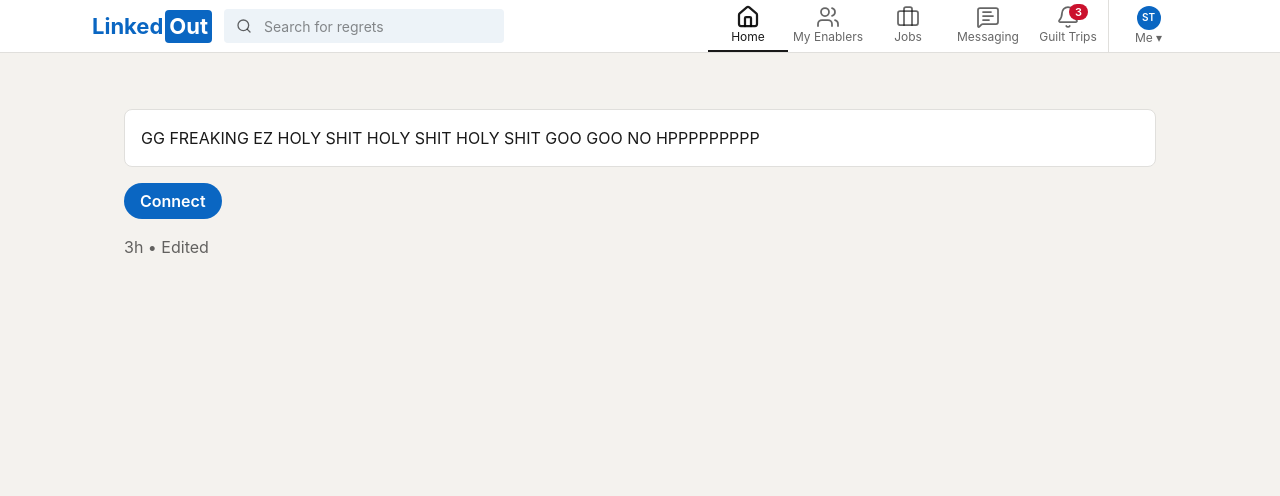
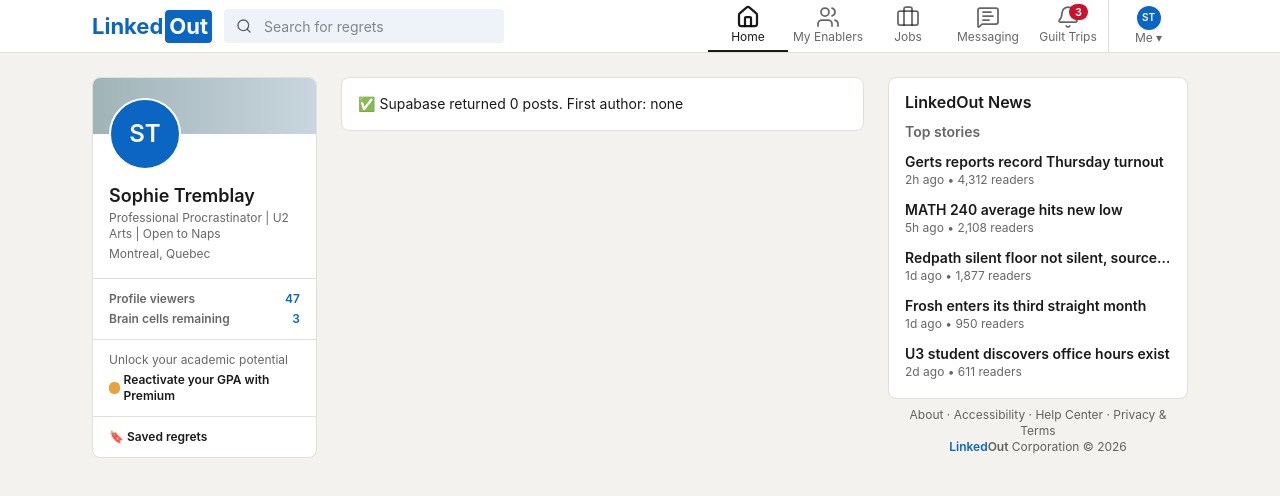
Before and after one commit to amirqashoua-hub/LinkedOut, a Next.js app: page / in a window 1280 px wide. Shown: the top 496 px of the page. Built offline with nearby package versions, Linux system fonts and the light colour scheme; no server answers; the database is empty.

Commit message:
Left and Right bars

```diff
--- a/app/page.tsx
+++ b/app/page.tsx
@@ -1,13 +1,27 @@
-export default function Home() {
+import { cookies } from "next/headers";
+import { createClient } from "@/utils/supabase/server";
+import LeftSidebar from "@/components/LeftSidebar";
+import RightSidebar from "@/components/RightSidebar";
+
+export default async function Home() {
+  // Read the feed from Supabase (Person 2's "feed" view)
+  const supabase = createClient(await cookies());
+  const { data: posts, error } = await supabase.from("feed").select("*");
+
   return (
-    <div className="p-8 space-y-4">
-      <div className="bg-card border rounded-lg p-4">
-        GG FREAKING EZ HOLY SHIT HOLY SHIT HOLY SHIT GOO GOO NO HPPPPPPPPP
-      </div>
-      <button className="bg-primary text-primary-foreground rounded-full px-4 py-1.5 font-semibold">
-        Connect
-      </button>
-      <p className="text-muted-foreground">3h • Edited</p>
+    <div className="grid grid-cols-1 gap-6 md:grid-cols-[225px_minmax(0,1fr)] lg:grid-cols-[225px_minmax(0,1fr)_300px]">
+      <LeftSidebar />
+
+      <section className="space-y-2">
+        {/* TEMPORARY: tells us whether Supabase works. Replaced in step 3b */}
+        <div className="rounded-lg border bg-card p-4 text-sm">
+          {error
+            ? `❌ Supabase error: ${error.message}`
+            : `✅ Supabase returned ${posts.length} posts. First author: ${posts[0]?.full_name ?? "none"}`}
+        </div>
+      </section>
+
+      <RightSidebar />
     </div>
   );
 }
--- /dev/null
+++ b/components/LeftSidebar.tsx
@@ -0,0 +1,51 @@
+import Link from "next/link";
+
+export default function LeftSidebar() {
+  return (
+    <aside className="hidden space-y-2 md:block">
+      <div className="overflow-hidden rounded-lg border bg-card">
+        {/* Banner */}
+        <div className="h-14 bg-linear-to-r from-[#A0B4B7] to-[#C9D6DF]" />
+
+        {/* Avatar overlaps the banner (negative margin pulls it up) */}
+        <div className="px-4 pb-4">
+          <Link href="/in/sophie-t" className="-mt-9 block w-fit">
+            <div className="flex h-[72px] w-[72px] items-center justify-center rounded-full border-2 border-white bg-primary text-2xl font-semibold text-primary-foreground">
+              ST
+            </div>
+          </Link>
+          <Link href="/in/sophie-t" className="mt-3 block text-lg font-semibold hover:underline">
+            Sophie Tremblay
+          </Link>
+          <p className="text-xs text-muted-foreground">
+            Professional Procrastinator | U2 Arts | Open to Naps
+          </p>
+          <p className="mt-1 text-xs text-muted-foreground">Montreal, Quebec</p>
+        </div>
+
+        {/* Stats */}
+        <div className="space-y-1 border-t px-4 py-3 text-xs font-semibold">
+          <div className="flex justify-between">
+            <span className="text-muted-foreground">Profile viewers</span>
+            <span className="text-primary">47</span>
+          </div>
+          <div className="flex justify-between">
+            <span className="text-muted-foreground">Brain cells remaining</span>
+            <span className="text-primary">3</span>
+          </div>
+        </div>
+
+        {/* Premium upsell parody */}
+        <div className="border-t px-4 py-3 text-xs">
+          <p className="text-muted-foreground">Unlock your academic potential</p>
+          <p className="mt-1 flex items-center gap-1 font-semibold">
+            <span className="inline-block h-3 w-3 rounded-sm bg-[#E7A33E]" />
+            Reactivate your GPA with Premium
+          </p>
+        </div>
+
+        <div className="border-t px-4 py-3 text-xs font-semibold">🔖 Saved regrets</div>
+      </div>
+    </aside>
+  );
+}
--- /dev/null
+++ b/components/RightSidebar.tsx
@@ -0,0 +1,33 @@
+const NEWS = [
+  { title: "Gerts reports record Thursday turnout", meta: "2h ago • 4,312 readers" },
+  { title: "MATH 240 average hits new low", meta: "5h ago • 2,108 readers" },
+  { title: "Redpath silent floor not silent, sources say", meta: "1d ago • 1,877 readers" },
+  { title: "Frosh enters its third straight month", meta: "1d ago • 950 readers" },
+  { title: "U3 student discovers office hours exist", meta: "2d ago • 611 readers" },
+];
+
+export default function RightSidebar() {
+  return (
+    <aside className="hidden space-y-2 lg:block">
+      <div className="rounded-lg border bg-card py-3">
+        <h2 className="px-4 text-base font-semibold">LinkedOut News</h2>
+        <p className="px-4 pt-2 text-sm font-semibold text-muted-foreground">Top stories</p>
+        <ul className="mt-1">
+          {NEWS.map((item) => (
+            <li key={item.title} className="cursor-pointer px-4 py-1.5 hover:bg-accent">
+              <p className="truncate text-sm font-semibold">{item.title}</p>
+              <p className="text-xs text-muted-foreground">{item.meta}</p>
+            </li>
+          ))}
+        </ul>
+      </div>
+
+      <p className="px-4 text-center text-xs text-muted-foreground">
+        About · Accessibility · Help Center · Privacy &amp; Terms
+        <br />
+        <span className="font-semibold text-primary">Linked</span>
+        <span className="font-semibold">Out</span> Corporation © 2026
+      </p>
+    </aside>
+  );
+}
```
